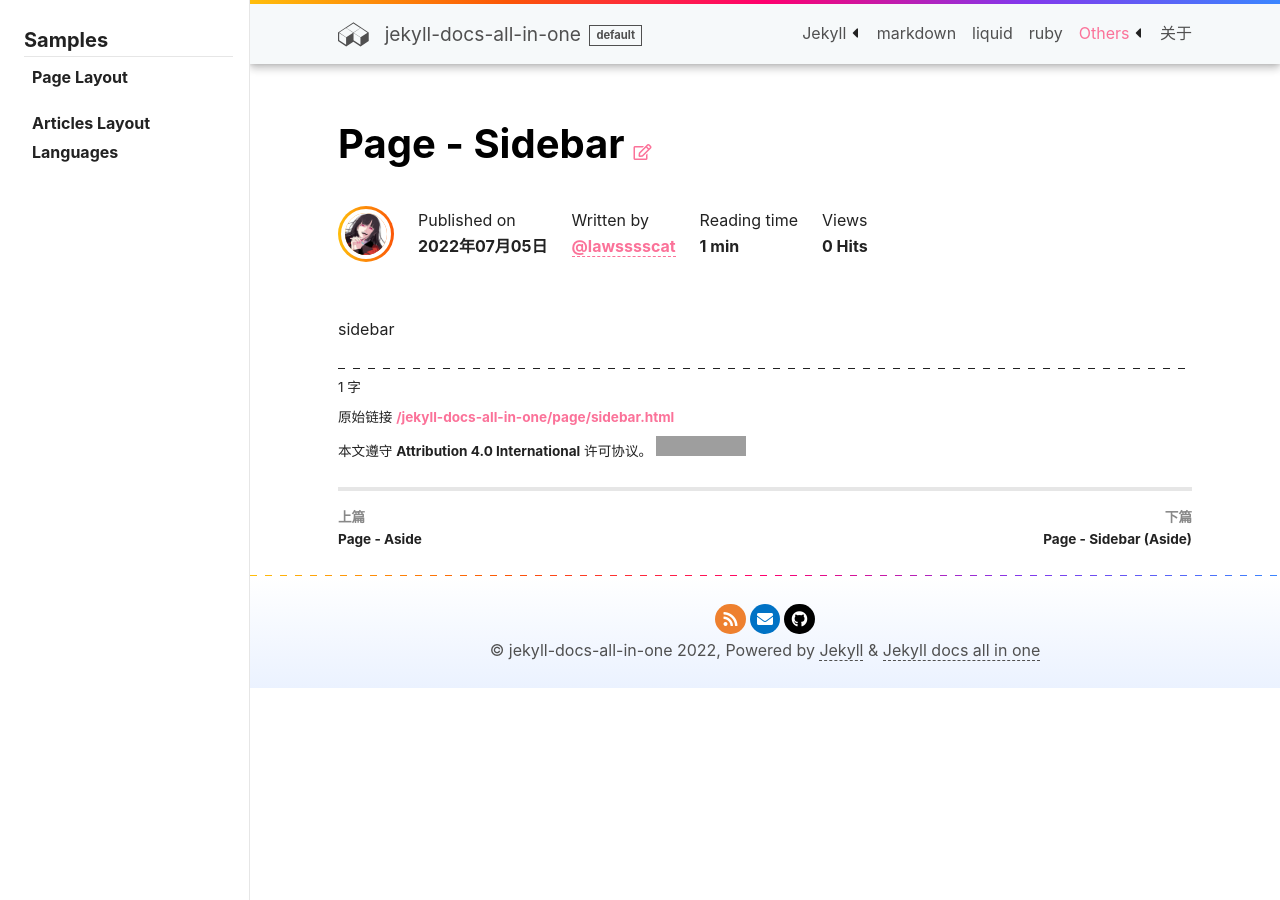
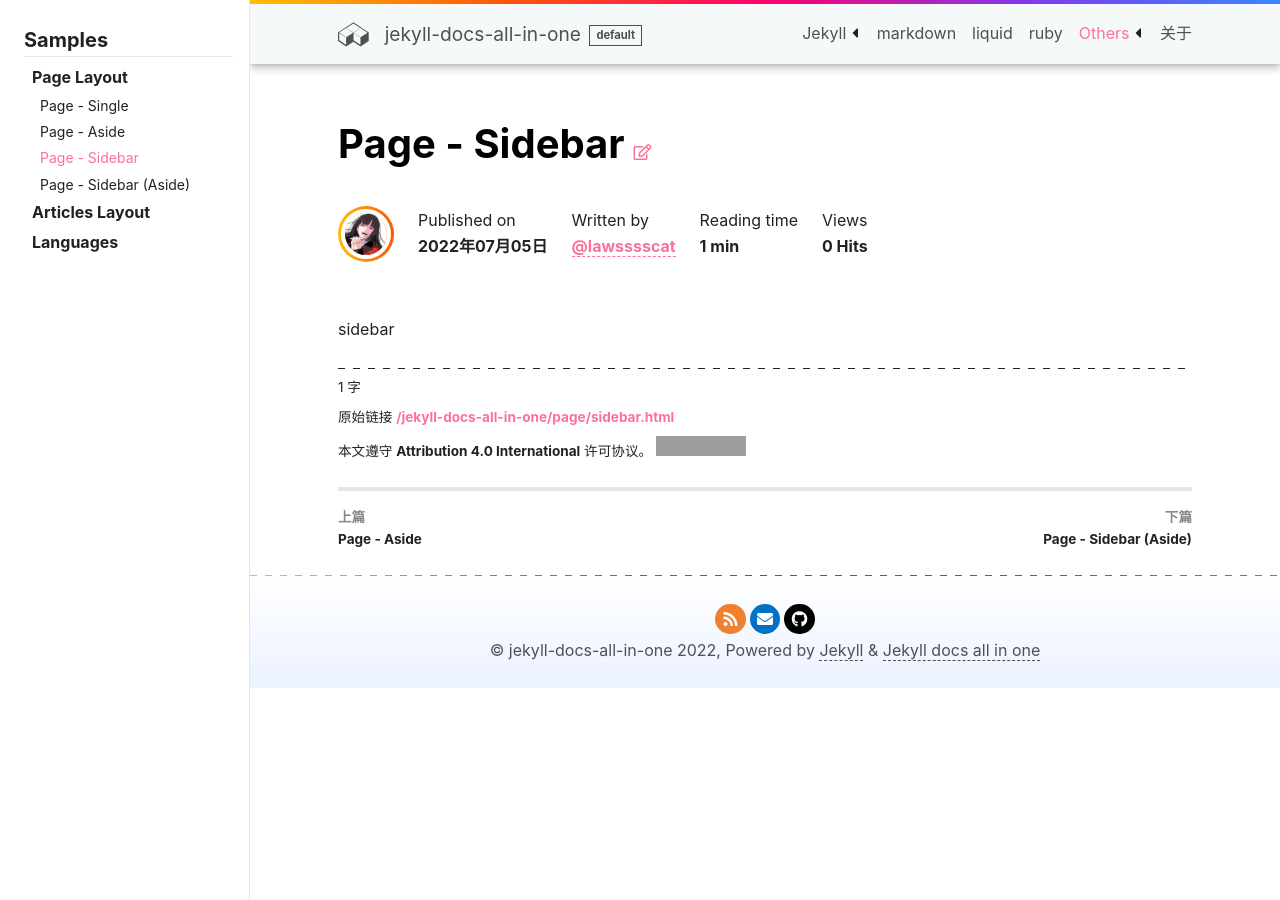
Before and after one commit to LawssssCat/jekyll-docs, a Jekyll site: the page built from _sample_pages/1.3-sidebar.md, in a window 1280 px wide. Built offline with Jekyll 4.4.1, drawn with Linux system fonts in a browser that asks for light colours; comment, search, counter and statistics services are not loaded; grey boxes are pictures that could not be loaded.

Commit message:
fix: id => article_id

```diff
--- a/_includes/sidebar/quicklinks.html
+++ b/_includes/sidebar/quicklinks.html
@@ -16,7 +16,7 @@
         {%- assign _url = __return -%}
         {%- assign _title = _item.title -%}
         {%- unless _title -%}
-          {%- include snippets/get-article-title.html id=_item.url -%}
+          {%- include snippets/get-article-title.html article_id=_item.url -%}
           {%- assign _title = __return -%}
         {%- endunless -%}
         <div class="quicklinks-item">
@@ -34,7 +34,7 @@
               {%- assign _detail_url = __return -%}
               {%- assign _detail_title = _detail.title -%}
               {%- unless _detail_title -%}
-                {%- include snippets/get-article-title.html id=_detail.url -%}
+                {%- include snippets/get-article-title.html article_id=_detail.url -%}
                 {%- assign _detail_title = __return -%}
               {%- endunless -%}
               {%- assign token_detail_url = _detail.url | replace: '.html', '' -%}
```
